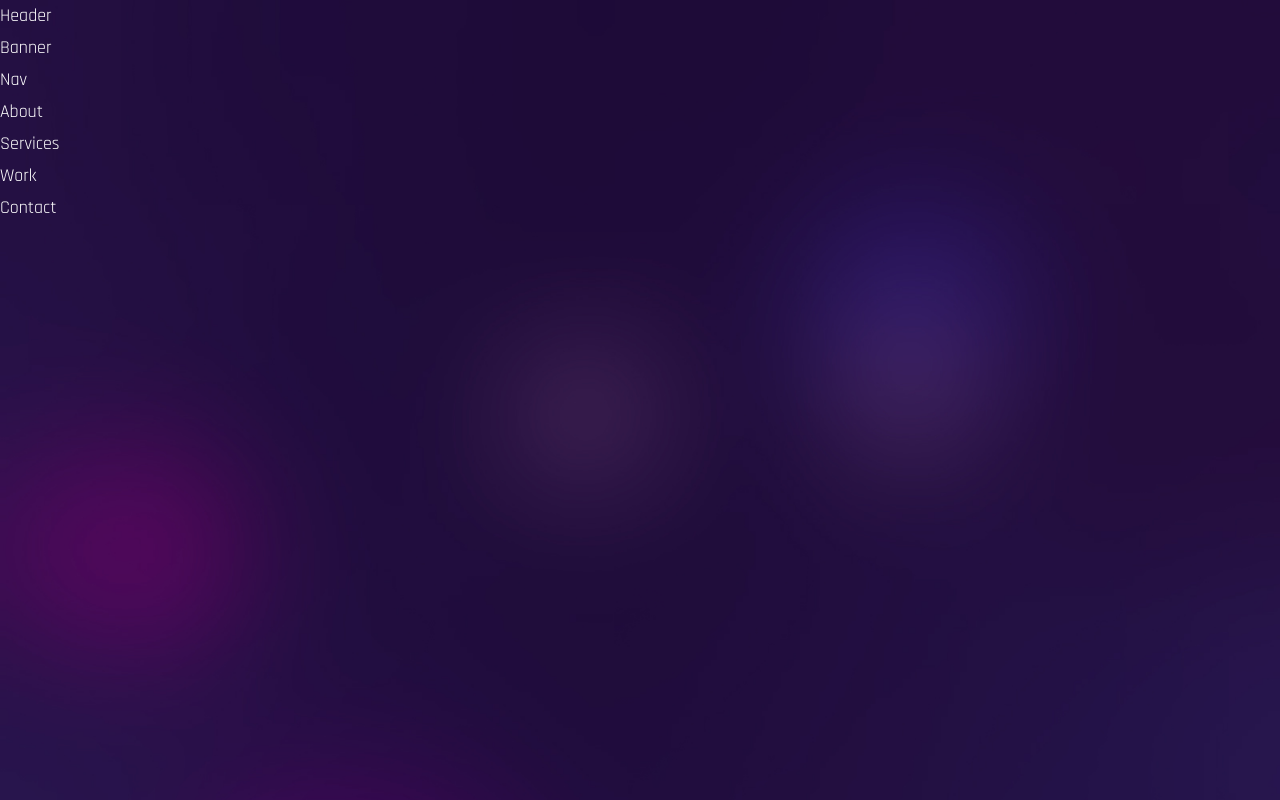
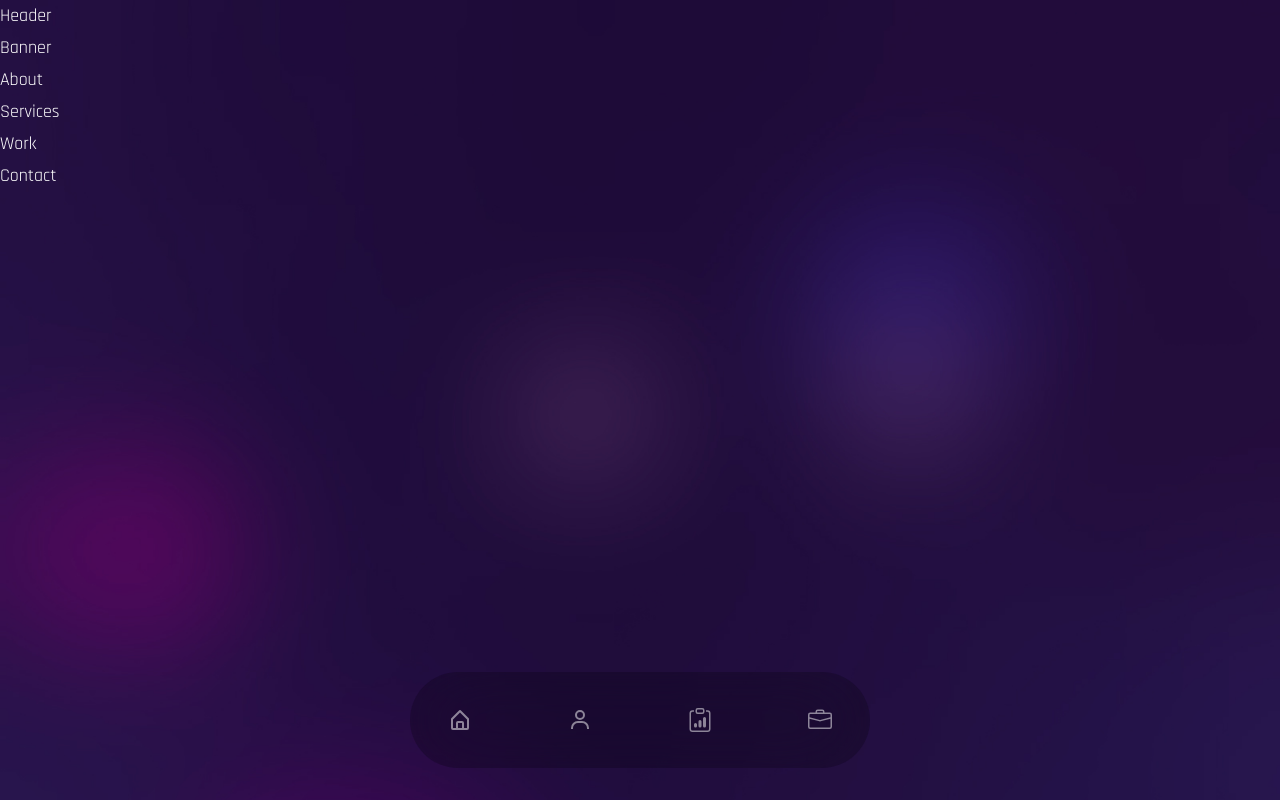
Before and after one commit to BBualdo/bbualdo-portfolio, a React (Vite) app: page / in a window 1280 px wide. Shown: the top 800 px of the page. Built offline with nearby package versions, Linux system fonts and the light colour scheme; a web font is replaced by a local one.

Commit message:
Navbar Styled

```diff
--- a/package.json
+++ b/package.json
@@ -29,6 +29,8 @@
     "eslint-plugin-react-hooks": "^4.6.0",
     "eslint-plugin-react-refresh": "^0.4.3",
     "postcss": "^8.4.29",
+    "prettier": "^3.0.3",
+    "prettier-plugin-tailwindcss": "^0.5.4",
     "tailwindcss": "^3.3.3",
     "vite": "^4.4.5"
   }
--- a/src/components/Nav.jsx
+++ b/src/components/Nav.jsx
@@ -1,8 +1,30 @@
 import React from 'react';
+
+import { BiClipboard, BiHomeAlt, BiUser } from 'react-icons/bi';
+import { BsClipboardData, BsBriefcase, BsChatSquare } from 'react-icons/bs';
+
+import { Link } from 'react-scroll'
 
 const Nav = () => {
   return (
-    <div>Nav</div>
+    <nav className="fixed bottom-2 lg:bottom-8 w-full overflow-hidden z-50">
+      <div className="container mx-auto">
+        <div className="w-full bg-black/20 h-[96px] backdrop-blur-2xl rounded-full max-w-[460px] mx-auto px-5 flex items-center justify-between text-2xl text-white/50">
+          <Link className="cursor-pointer w-[60px] h-[60px] flex items-center justify-center">
+            <BiHomeAlt />
+          </Link>
+          <Link className="cursor-pointer w-[60px] h-[60px] flex items-center justify-center">
+            <BiUser />
+          </Link>
+          <Link className="cursor-pointer w-[60px] h-[60px] flex items-center justify-center">
+            <BsClipboardData />
+          </Link>
+          <Link className="cursor-pointer w-[60px] h-[60px] flex items-center justify-center">
+            <BsBriefcase />
+          </Link>
+        </div>
+      </div>
+    </nav>
   )
 }
 
```
Also changed, not shown: 1 other file (tests, documents, lock files or other folders).
